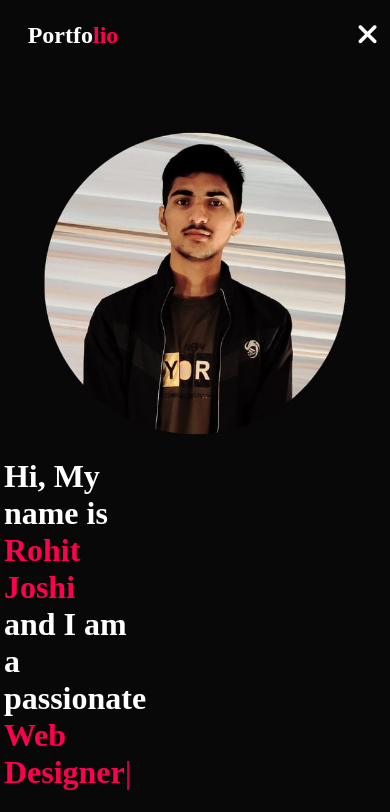
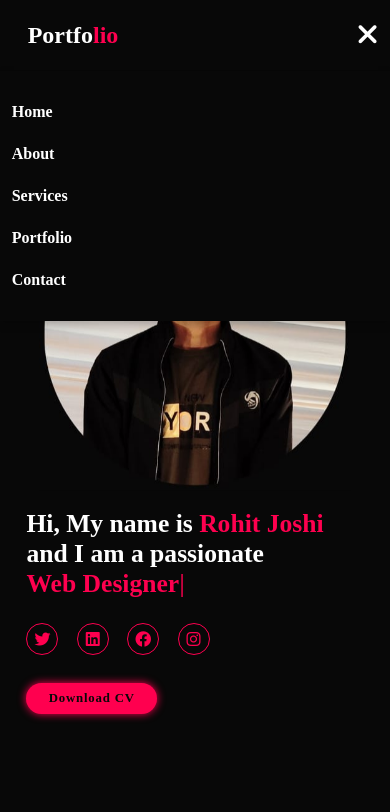
Before and after one commit to joshirohit12/Personal-Portfolio, a plain HTML site: page index.html in a window 390 px wide. Both pictures are taken after a click on the icon 365 px from the left and 34 px from the top of the page. Shown: the top 812 px of the page. Drawn offline with nearby package versions, Linux system fonts and the light colour scheme.

Commit message:
minor changes

```diff
--- a/style.css
+++ b/style.css
@@ -120,9 +120,6 @@ span{
     font-size: 1.6rem;
 }
 
-.home-left{
-    font-size: 4rem;
-}
 
 .social-media a{
     display: inline-flex;
@@ -452,7 +449,7 @@ span{
         box-shadow: 0 .5rem 1rem rgba(0, 0, 0,.2);
         display: none;
     }
-    .navbar:active{
+    .navbar.active{
         display: block;
     }
     .navbar a{
@@ -463,15 +460,12 @@ span{
     .home-section{
         flex-direction: column;
     }
-    .home h3{
-        font-size: 2.6rem;
-    }
-    .home h1{
-        font-size: 5rem;
-    }
 
     .home {
         order: 2;
+    }
+    .home-left{
+        width: 100%;
     }
     .home-img img{
         width: 70vw;
@@ -500,6 +494,10 @@ span{
         grid-template-columns: 1fr;
     }
 
+    .home{
+        margin-right: 5rem;
+    }
+
     .home-img img{
         width: 80vw;
         margin-top: 8rem;
```
